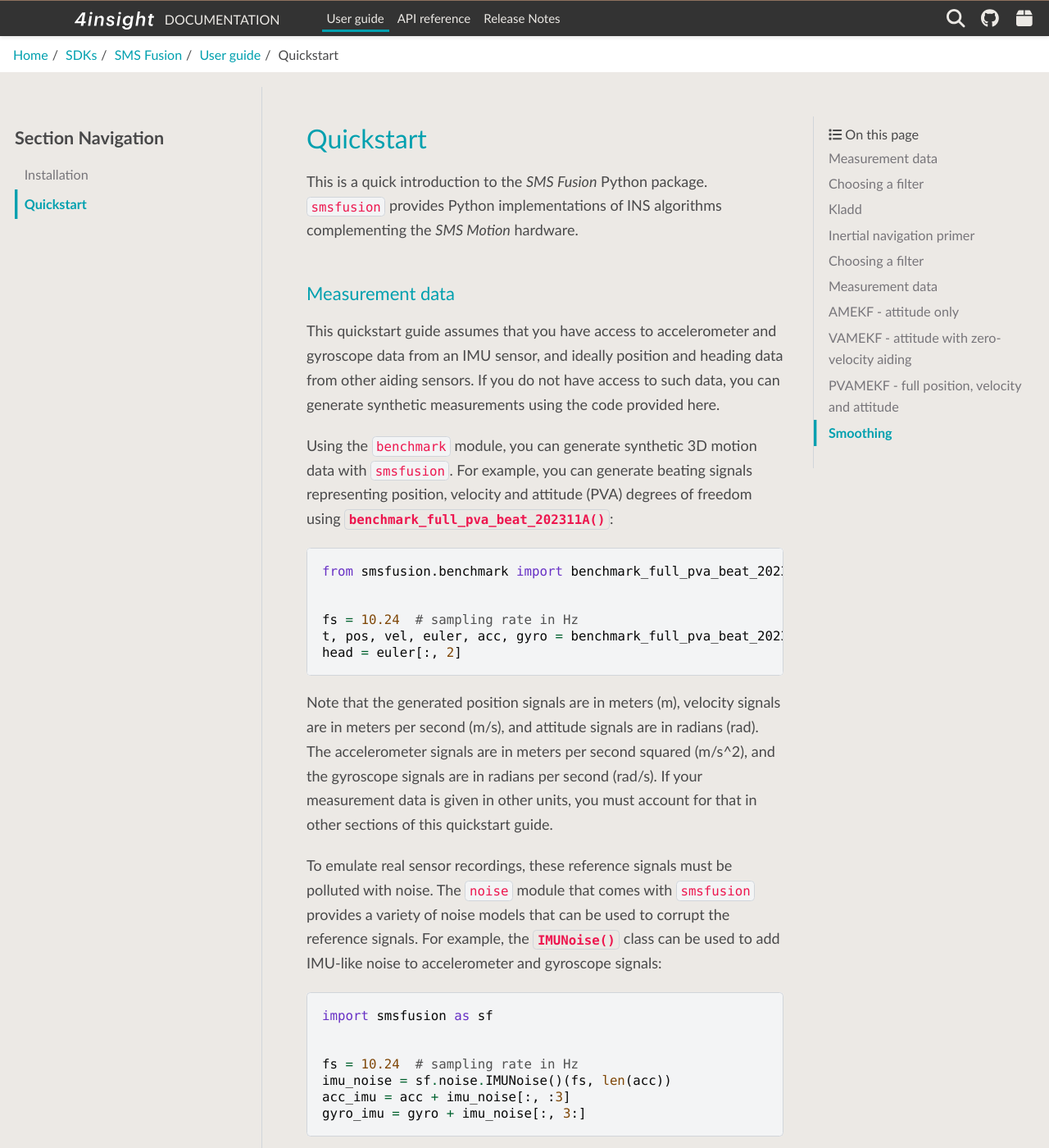
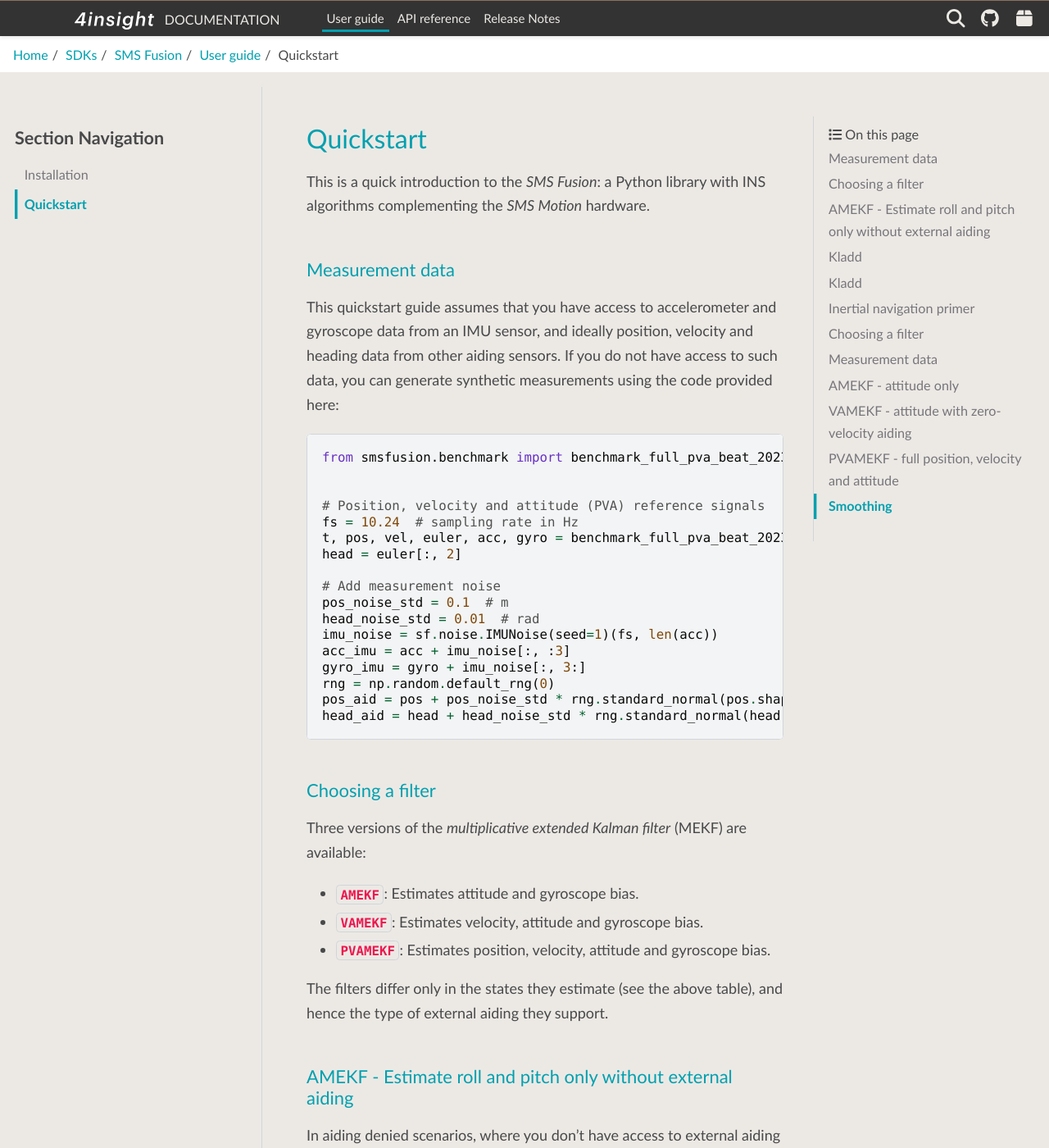
Before and after one commit to 4Subsea/smsfusion-python, a Sphinx documentation site: the page built from docs/user_guide/quickstart.rst, in a window 1280 px wide and 1400 px high. Shown: the whole window at 82% size. Built offline with Sphinx 7.4.7 and the PyData theme 0.15.4, drawn with Linux system fonts in a browser that asks for light colours; some of the changed text lies outside the part shown.

Commit message:
some changes

```diff
--- a/docs/user_guide/quickstart.rst
+++ b/docs/user_guide/quickstart.rst
@@ -1,69 +1,35 @@
 Quickstart
 ==========
-This is a quick introduction to the `SMS Fusion` Python package. ``smsfusion``
-provides Python implementations of INS algorithms complementing the `SMS Motion`
-hardware.
+This is a quick introduction to the `SMS Fusion`: a Python library with INS algorithms
+complementing the `SMS Motion` hardware.
 
 
 Measurement data
 ----------------
 This quickstart guide assumes that you have access to accelerometer and gyroscope
-data from an IMU sensor, and ideally position and heading data from other aiding
-sensors. If you do not have access to such data, you can generate synthetic
-measurements using the code provided here.
-
-Using the ``benchmark`` module, you can generate synthetic 3D motion data with ``smsfusion``.
-For example, you can generate beating signals representing position, velocity and
-attitude (PVA) degrees of freedom using :func:`~smsfusion.benchmark.benchmark_full_pva_beat_202311A`:
+data from an IMU sensor, and ideally position, velocity and heading data from other
+aiding sensors. If you do not have access to such data, you can generate synthetic
+measurements using the code provided here:
 
 .. code-block:: python
 
     from smsfusion.benchmark import benchmark_full_pva_beat_202311A
 
 
+    # Position, velocity and attitude (PVA) reference signals
     fs = 10.24  # sampling rate in Hz
     t, pos, vel, euler, acc, gyro = benchmark_full_pva_beat_202311A(fs)
     head = euler[:, 2]
 
-Note that the generated position signals are in meters (m), velocity signals are in meters
-per second (m/s), and attitude signals are in radians (rad). The accelerometer signals
-are in meters per second squared (m/s^2), and the gyroscope signals are in radians
-per second (rad/s). If your measurement data is given in other units, you must account
-for that in other sections of this quickstart guide.
-
-To emulate real sensor recordings, these reference signals must be polluted with noise.
-The ``noise`` module that comes with ``smsfusion`` provides a variety of noise models
-that can be used to corrupt the reference signals. For example, the :func:`~smsfusion.noise.IMUNoise`
-class can be used to add IMU-like noise to accelerometer and gyroscope signals:
-
-.. code-block:: python
-
-    import smsfusion as sf
-
-
-    fs = 10.24  # sampling rate in Hz
-    imu_noise = sf.noise.IMUNoise()(fs, len(acc))
+    # Add measurement noise
+    pos_noise_std = 0.1  # m
+    head_noise_std = 0.01  # rad
+    imu_noise = sf.noise.IMUNoise(seed=1)(fs, len(acc))
     acc_imu = acc + imu_noise[:, :3]
     gyro_imu = gyro + imu_noise[:, 3:]
-
-Similarly, white noise can be added to the position and heading measurements using
-``NumPy``'s random number generator:
-
-.. code-block:: python
-
-    import numpy as np
-
-
-    pos_noise_std = 0.1  # m
-    head_noise_std = 0.01  # rad
-    rng = np.random.default_rng()
+    rng = np.random.default_rng(0)
     pos_aid = pos + pos_noise_std * rng.standard_normal(pos.shape)
     head_aid = head + head_noise_std * rng.standard_normal(head.shape)
-
-
-For simpler cases where only compass or no aiding is available, consider using
-:func:`~smsfusion.benchmark.benchmark_pure_attitude_beat_202311A` instead to
-generate synthetic data.
 
 
 Choosing a filter
@@ -78,6 +44,45 @@
 the type of external aiding they support.
 
 
+AMEKF - Estimate roll and pitch only without external aiding
+------------------------------------------------------------
+In aiding denied scenarios, where you don't have access to external aiding sensors,
+
+.. code-block:: python
+
+    mekf = sf.AMEKF(fs)
+
+    euler_est = []
+    for dvel_i, dtheta_i, head_i in zip(dvel, dtheta, head_aid):
+        mekf.update(dvel_i, dtheta_i, head=head_i, head_var=head_noise_std**2)
+        euler_est.append(mekf.euler())
+    euler_est = np.array(euler_est)
+
+
+
+Kladd
+-----
+
+:class:`~smsfusion.AMEKF` estimates attitude and gyroscope bias only. The following
+example demonstrates how to use the AMEKF filter to estimate roll and pitch using
+IMU measurements only.
+
+
+:class:`~smsfusion.AMEKF` is the lightest filter. It uses the accelerometer and
+the known direction of gravity to correct roll and pitch, and optionally a
+heading measurement to correct yaw:
+
+.. code-block:: python
+
+    amekf = sf.AMEKF(fs)
+
+    euler_est = []
+    for dvel_i, dtheta_i, head_i in zip(dvel, dtheta, head_aid):
+        amekf.update(dvel_i, dtheta_i, head=head_i, head_var=head_noise_std**2)
+        euler_est.append(amekf.euler())
+    euler_est = np.array(euler_est)
+
+Omit ``head`` to run in VRU mode, in which case yaw will drift.
 
 
 
```
